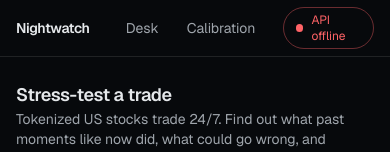
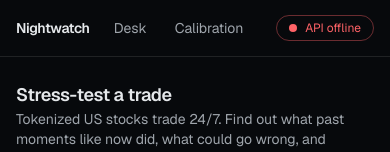
Before and after one commit to Ritik200238/nightwatch, a Next.js app in the folder web/: page / in a window 390 px wide. Shown: the top 152 px of the page. Built offline with nearby package versions, Linux system fonts and the light colour scheme; no server answers.

Commit message:
Keep the header on one line at phone width
The status pill wrapped into the navigation at 400px. It now keeps the
token count and hides the book timestamp below the small breakpoint,
with the full text in the title attribute.

```diff
--- a/web/src/app/layout.tsx
+++ b/web/src/app/layout.tsx
@@ -17,8 +17,8 @@
     <html lang="en" className={`${geistSans.variable} ${geistMono.variable} dark h-full antialiased`}>
       <body className="flex min-h-full flex-col">
         <header className="border-b border-border">
-          <div className="mx-auto flex h-14 w-full max-w-7xl items-center justify-between gap-4 px-4 md:px-6 lg:px-8">
-            <div className="flex items-center gap-6">
+          <div className="mx-auto flex h-14 w-full max-w-7xl items-center justify-between gap-3 px-4 md:px-6 lg:px-8">
+            <div className="flex min-w-0 items-center gap-3 sm:gap-6">
               <Link href="/" className="rounded-md text-sm font-semibold tracking-tight focus-visible:ring-2 focus-visible:ring-ring focus-visible:ring-offset-2 focus-visible:outline-none">
                 Nightwatch
               </Link>
--- a/web/src/components/health-pill.tsx
+++ b/web/src/components/health-pill.tsx
@@ -43,11 +43,16 @@
   }
   const warm = health.warm.state === "running" ? ` · warming ${health.warm.done}/${health.warm.total}` : "";
   return (
-    <span role="status" className="inline-flex items-center gap-2 rounded-full border border-border px-3 py-1 text-xs text-muted-foreground">
-      <span aria-hidden className="h-2 w-2 rounded-full bg-status-good" />
+    <span role="status" title={`${health.tickers_with_data} tokens · last order book ${fmtTime(health.last_book_ts)}${warm}`} className="inline-flex shrink-0 items-center gap-2 rounded-full border border-border px-3 py-1 text-xs whitespace-nowrap text-muted-foreground">
+      <span aria-hidden className="h-2 w-2 shrink-0 rounded-full bg-status-good" />
+      {/* Narrow screens keep the signal (live, N tokens) and drop the timestamp. */}
       <span className="tabular">
-        {health.tickers_with_data} tokens · book {fmtTime(health.last_book_ts)}
-        {warm}
+        {health.tickers_with_data} tokens
+        <span className="hidden sm:inline">
+          {" · book "}
+          {fmtTime(health.last_book_ts)}
+          {warm}
+        </span>
       </span>
     </span>
   );
```
